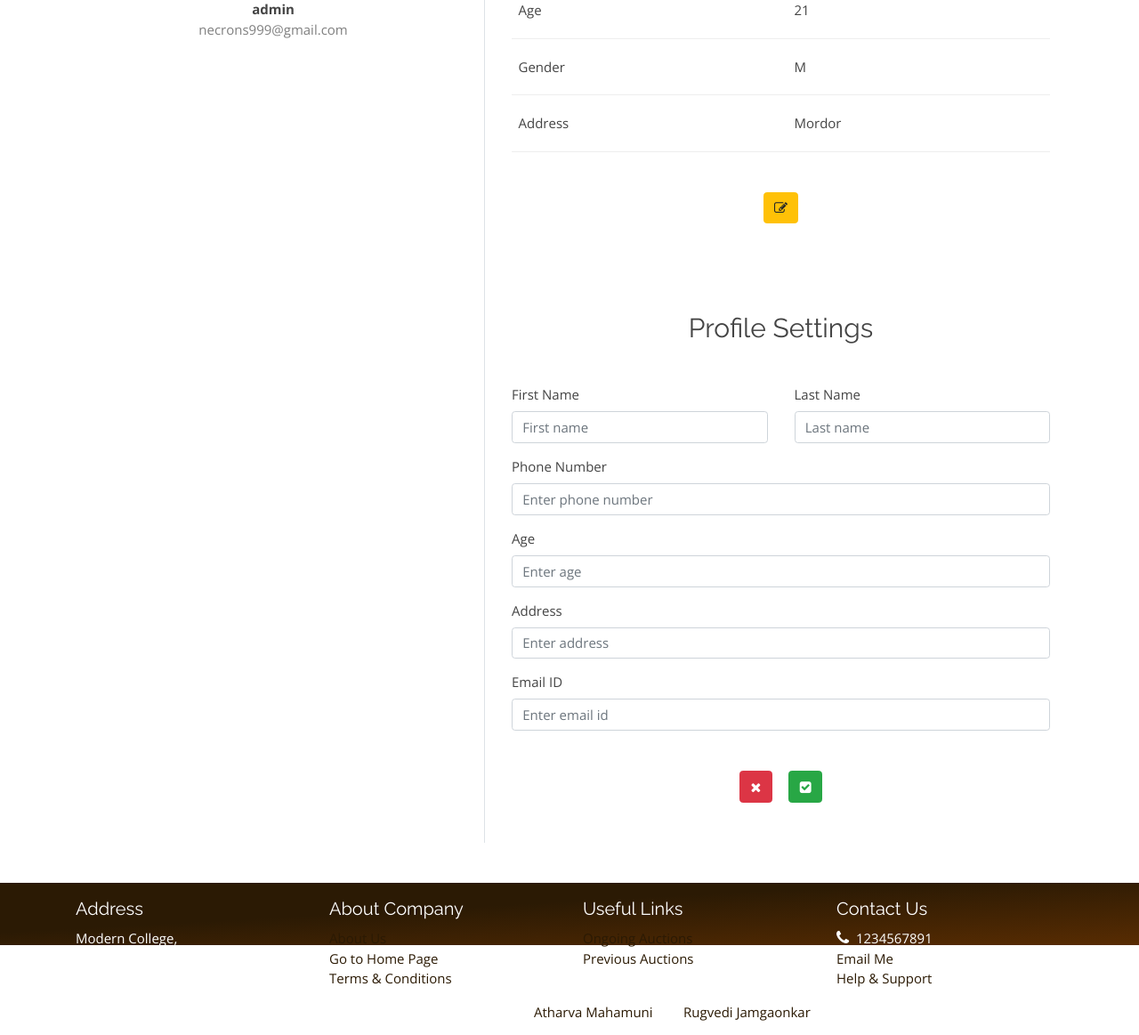
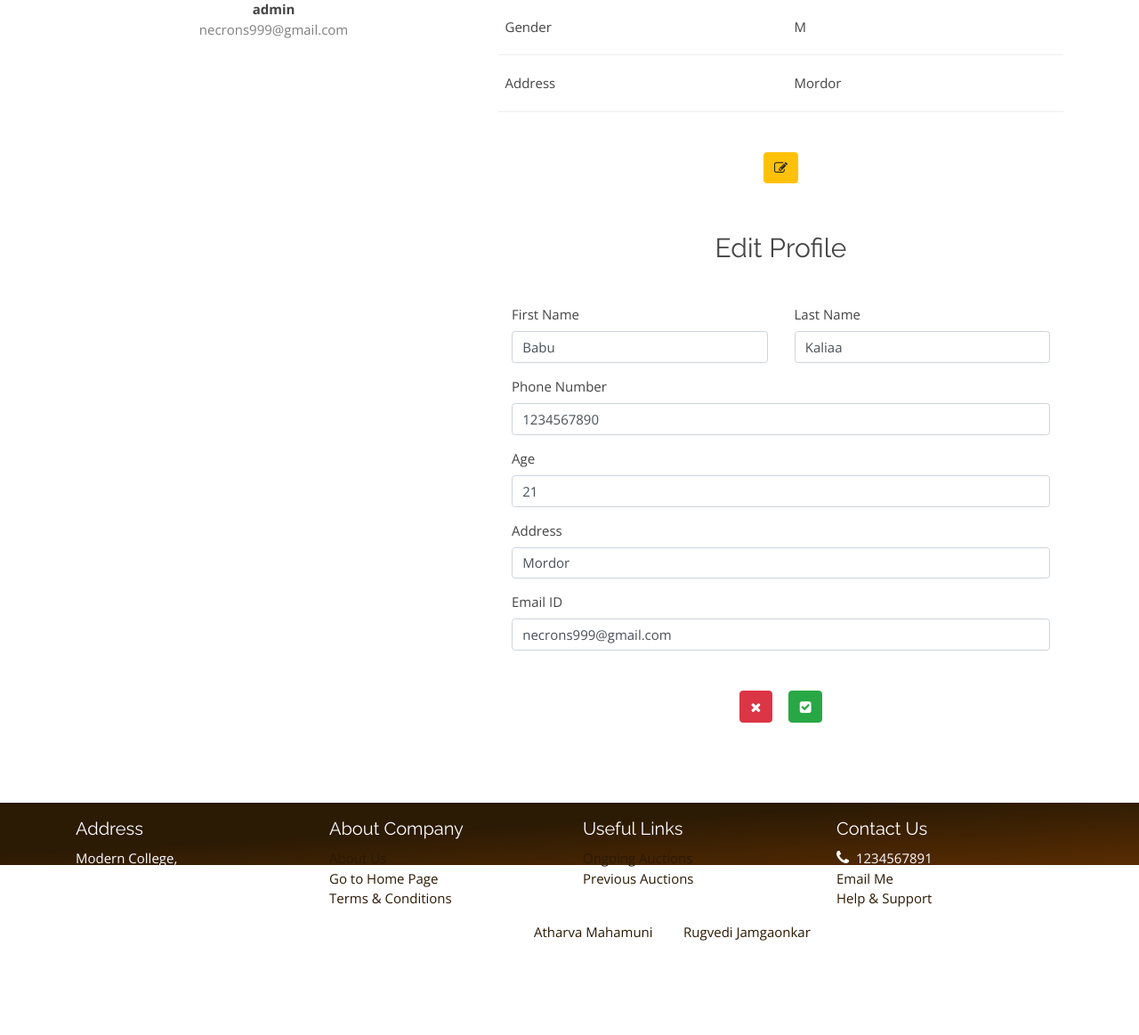
Before and after one commit to AtharvaCM/django-auction, a Django app: page /profile in a window 1280 px wide. Shown: the part 536-1699 px from the top of the page at 89% size. After the commit the page ends 1593 px from the top, so only its background shows below. Run offline with Django 3.2, Linux system fonts and the light colour scheme; a user stored in the database is signed in; some libraries are stand-ins or nearby versions; some web fonts are replaced.

Commit message:
profile update form added

```diff
--- a/auctions/templates/auctions/profile.html
+++ b/auctions/templates/auctions/profile.html
@@ -7,25 +7,42 @@ Profile | eAuction Pune
 {% block body %}
 <div class="container rounded mt-5 mb-5 profile-wrapper">
     <div class="row">
-        <div class="col-md-5 border-right">
+        <div class="col-md-5 left-div">
             <div class="d-flex flex-column align-items-center text-center p-3 py-5">
-                {% if request.user.gender == 'M' %}
+                {% if user.gender == 'M' %}
                 <img src="https://cdn.pixabay.com/photo/2020/07/01/12/58/icon-5359553_960_720.png" alt="male-icon"
                     class="rounded-circle mt-5" height=300 width=300>
-                {% elif request.user.gender == 'F' %}
+                {% elif user.gender == 'F' %}
                 <img src="https://cdn.pixabay.com/photo/2020/07/01/12/58/icon-5359554_960_720.png" alt="female-icon"
                     class="rounded-circle mt-5" height=300 width=300>
                 {% else %}
                 <img src="https://www.svgrepo.com/show/165196/user.svg" alt="other-icon" class="rounded-circle mt-5"
                     height=300 width=300>
                 {% endif %}
-                <span class="font-weight-bold">{{ request.user.username }}</span>
-                <span class="text-black-50">{{ request.user.email }}</span><span>
+                <span class="font-weight-bold">{{ user.username }}</span>
+                <span class="text-black-50">{{ user.email }}</span><span>
                 </span>
             </div>
         </div>
         <div class="col-md-7">
-            <div class="p-3 py-5 my-profile active">
+            {% if message_success %}
+            <div class="alert alert-success alert-dismissible fade show mt-3" role="alert">
+                {{ message_success }}
+                <button type="button" class="close" data-dismiss="alert" aria-label="Close">
+                    <span aria-hidden="true">&times;</span>
+                </button>
+            </div>
+            {% endif %}
+            {% if message_danger %}
+            <div class="alert alert-danger alert-dismissible fade show mt-3" role="alert">
+                {{ message_danger }}
+                <button type="button" class="close" data-dismiss="alert" aria-label="Close">
+                    <span aria-hidden="true">&times;</span>
+                </button>
+            </div>
+            {% endif %}
+
+            <div class="my-profile active">
                 <div class="text-center my-1 mb-4">
                     <h2 class="text-title">My Profile</h2>
                 </div>
@@ -36,7 +53,7 @@ Profile | eAuction Pune
                         <span class="profile-label">First Name</span>
                     </div>
                     <div class="col-md-6">
-                        <span class="profile-text">{{ request.user.first_name }}</span>
+                        <span class="profile-text">{{ user.first_name }}</span>
                     </div>
                 </div>
                 <hr>
@@ -45,7 +62,7 @@ Profile | eAuction Pune
                         <span class="profile-label">Last Name</span>
                     </div>
                     <div class="col-md-6">
-                        <span class="profile-text">{{ request.user.last_name }}</span>
+                        <span class="profile-text">{{ user.last_name }}</span>
                     </div>
                 </div>
                 <hr>
@@ -54,7 +71,7 @@ Profile | eAuction Pune
                         <span class="profile-label">Phone</span>
                     </div>
                     <div class="col-md-6">
-                        <span class="profile-text">{{ request.user.phone }}</span>
+                        <span class="profile-text">{{ user.phone }}</span>
                     </div>
                 </div>
                 <hr>
@@ -63,7 +80,7 @@ Profile | eAuction Pune
                         <span class="profile-label">Email</span>
                     </div>
                     <div class="col-md-6">
-                        <span class="profile-text">{{ request.user.email }}</span>
+                        <span class="profile-text">{{ user.email }}</span>
                     </div>
                 </div>
                 <hr>
@@ -72,7 +89,7 @@ Profile | eAuction Pune
                         <span class="profile-label">Age</span>
                     </div>
                     <div class="col-md-6">
-                        <span class="profile-text">{{ request.user.age }}</span>
+                        <span class="profile-text">{{ user.age }}</span>
                     </div>
                 </div>
                 <hr>
@@ -81,7 +98,7 @@ Profile | eAuction Pune
                         <span class="profile-label">Gender</span>
                     </div>
                     <div class="col-md-6">
-                        <span class="profile-text">{{ request.user.gender }}</span>
+                        <span class="profile-text">{{ user.gender }}</span>
                     </div>
                 </div>
                 <hr>
@@ -90,7 +107,7 @@ Profile | eAuction Pune
                         <span class="profile-label">Address</span>
                     </div>
                     <div class="col-md-6">
-                        <span class="profile-text">{{ request.user.address }}</span>
+                        <span class="profile-text">{{ user.address }}</span>
                     </div>
                 </div>
                 <hr>
@@ -104,39 +121,46 @@ Profile | eAuction Pune
 
             <div class=" p-3 py-5 edit-profile">
                 <div class="text-center mt-1">
-                    <h2 class="text-title">Profile Settings</h2>
+                    <h2 class="text-title">Edit Profile</h2>
                 </div>
 
-                <form action="#" method="POST">
+                <form action="{% url 'update_profile' pk=request.user.id %}" method="POST">
+                    {% csrf_token %}
                     <div class="row mt-5">
                         <div class="col-md-6">
                             <label class="labels">First Name</label>
-                            <input type="text" class="form-control" placeholder="First name" value="">
+                            <input type="text" name="fname" class="form-control" placeholder="First name"
+                                value="{{ user.first_name }}">
                         </div>
                         <div class="col-md-6">
                             <label class="labels">Last Name</label>
-                            <input type="text" class="form-control" value="" placeholder="Last name">
+                            <input type="text" name="lname" class="form-control" placeholder="Last name"
+                                value="{{ user.last_name }}">
                         </div>
                     </div>
                     <div class="row mt-3">
                         <div class="col-md-12">
                             <label class="labels">Phone Number</label>
-                            <input type="text" class="form-control" placeholder="Enter phone number" value="">
+                            <input type="text" name="phone" class="form-control" placeholder="Enter phone number"
+                                value="{{ user.phone }}">
                         </div>
 
                         <div class="col-md-12 mt-3">
                             <label class="labels">Age</label>
-                            <input type="text" class="form-control" placeholder="Enter age" value="">
+                            <input type="text" name="age" class="form-control" placeholder="Enter age"
+                                value="{{ user.age }}">
                         </div>
 
                         <div class="col-md-12 mt-3">
                             <label class="labels">Address</label>
-                            <input type="text" class="form-control" placeholder="Enter address" value="">
+                            <input type="text" name="address" class="form-control" placeholder="Enter address"
+                                value="{{ user.address }}">
                         </div>
 
                         <div class="col-md-12 mt-3">
                             <label class="labels">Email ID</label>
-                            <input type="email" class="form-control" placeholder="Enter email id" value="">
+                            <input type="email" name="email" class="form-control" placeholder="Enter email id"
+                                value="{{ user.email }}">
                         </div>
 
                         <!-- <div class="col-md-12 mt-3"><label class="labels">Password</label><input type="password"
--- a/auctions/urls.py
+++ b/auctions/urls.py
@@ -16,6 +16,7 @@ urlpatterns = [
     path('terms', views.terms, name='terms'),
 
     path('profile', views.profile, name='profile'),
+    path('profile/<int:pk>', views.update_profile, name='update_profile'),
     path("display_watchlist", views.display_watchlist, name="display_watchlist"),
     path("<int:listing_id>/add_watchlist",
          views.add_watchlist, name="add_watchlist"),
--- a/auctions/views.py
+++ b/auctions/views.py
@@ -1,7 +1,7 @@
 from django.shortcuts import render, redirect
 from .models import Listing, User, Bid
 from django.contrib.auth import authenticate, login, logout
-from django.http import HttpResponse, HttpResponseRedirect
+from django.http import HttpResponseRedirect
 from django.db import IntegrityError
 from django.urls import reverse
 from django.views.generic import ListView
@@ -131,8 +131,49 @@ def terms(request):
 
 def profile(request):
     template_name = 'auctions/profile.html'
-    context = {}
+    user = request.user
+    context = {
+        'user': user,
+    }
     return render(request, template_name, context)
+
+
+def update_profile(request, pk):
+    if request.user.is_authenticated:
+        template_name = 'auctions/profile.html'
+
+        if request.method == 'POST':
+            first_name = request.POST['fname']
+            last_name = request.POST['lname']
+            email = request.POST['email']
+            phone = request.POST['phone']
+            address = request.POST['address']
+            age = request.POST['age']
+
+        print(first_name, last_name, email, phone, address, age)
+        # attempt to update user
+        try:
+            user = User.objects.get(pk=pk)
+            user.first_name = first_name
+            user.last_name = last_name
+            user.email = email
+            user.phone = phone
+            user.address = address
+            user.age = age
+            user.save()
+            context = {
+                'message_success': 'Profile updated successfully',
+                'user': user,
+            }
+        except:
+            context = {
+                'message_danger': 'Cannot update profile',
+                'user': user,
+            }
+
+        return render(request, template_name, context)
+    else:
+        return redirect('login')
 
 
 def display_watchlist(request):
```
Also changed, not shown: auctions/static/auctions/css/style.css (+15 -0 lines), db.sqlite3.
